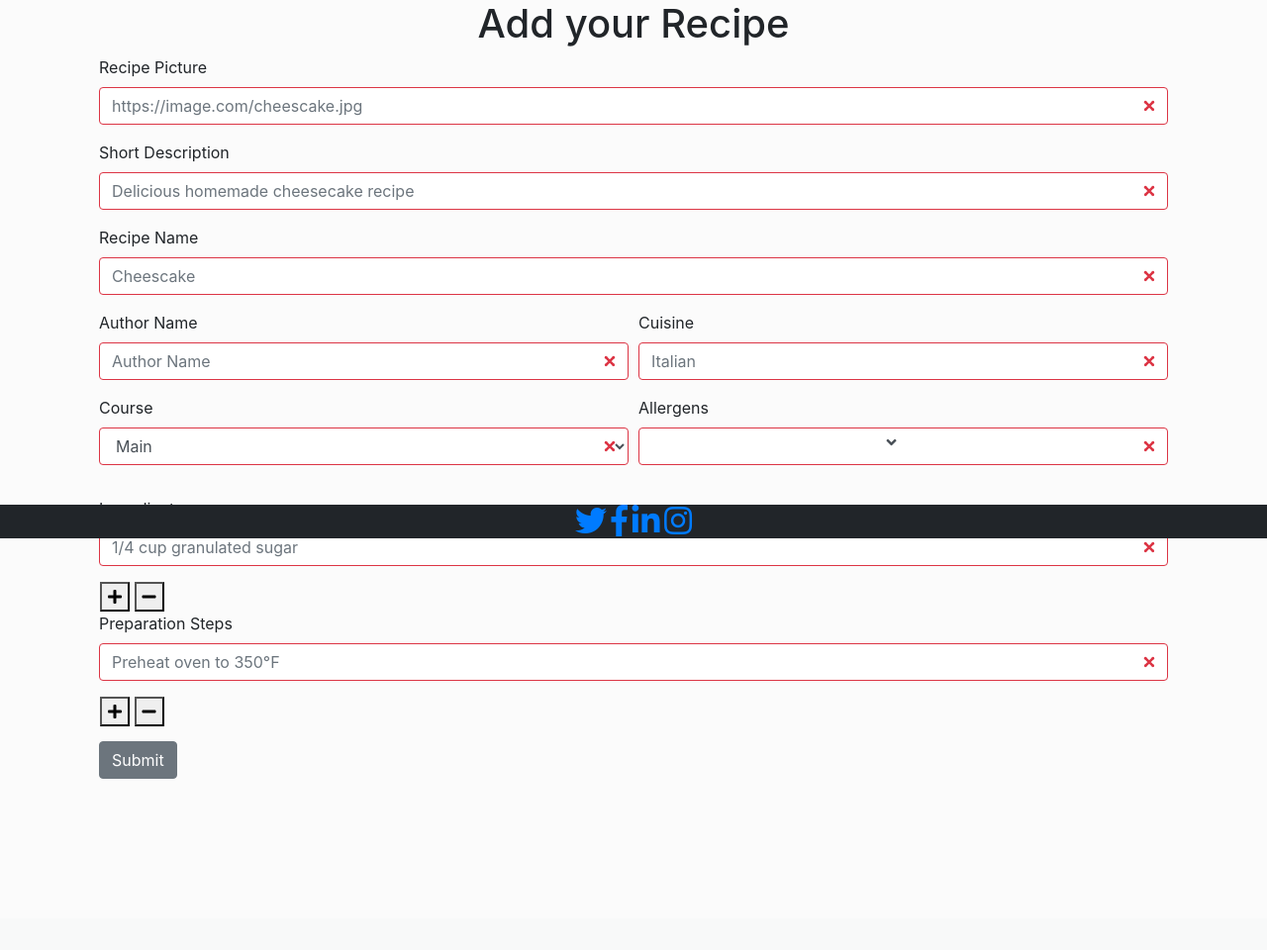
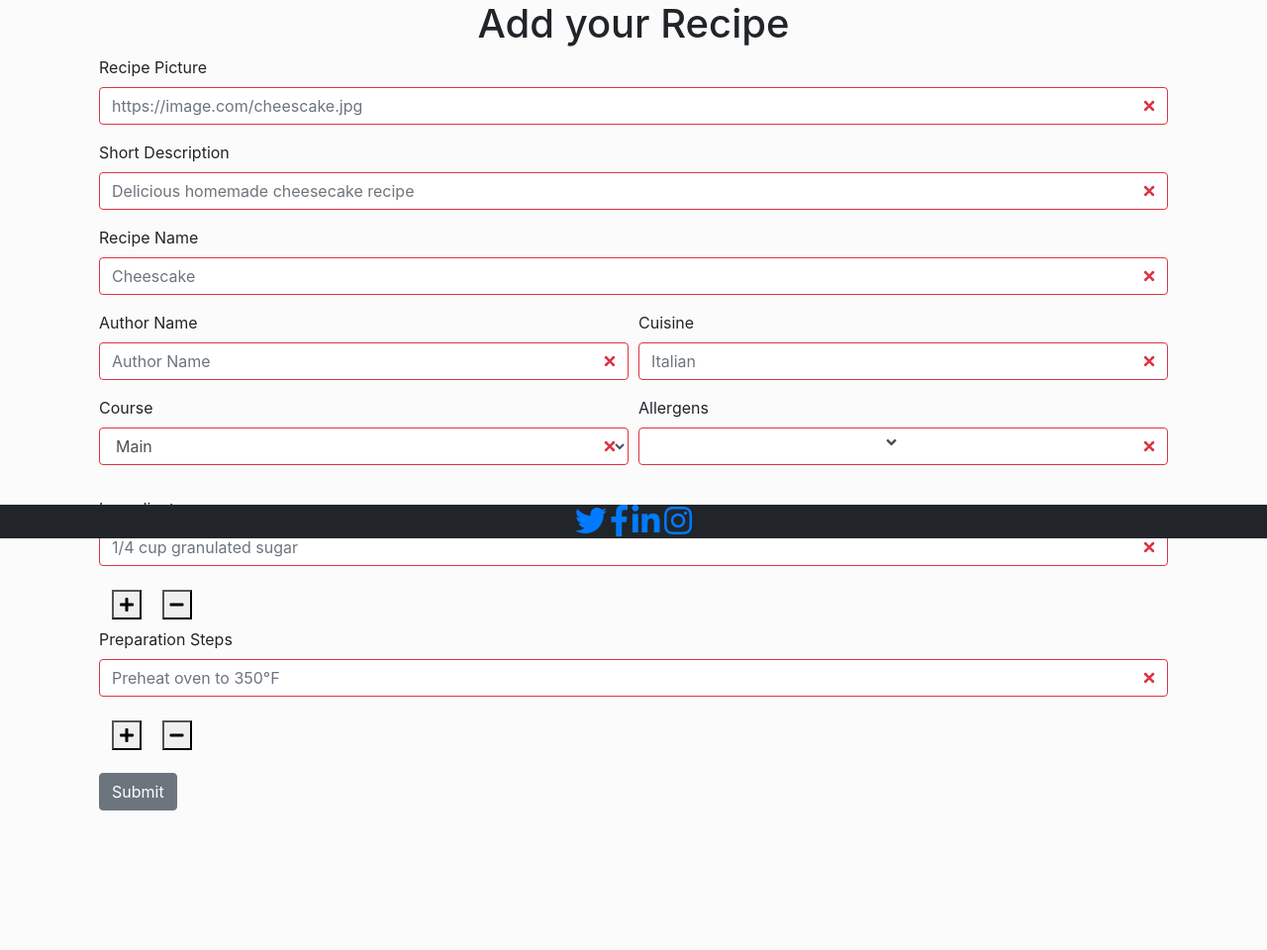
Before and after one commit to Luciano-Lima/myCookbook, a Flask app: page /insert_recipe in a window 1280 px wide. Shown: the part 256-1216 px from the top of the page at 99% size. Before the commit the page ends 1043 px from the top, so only its background shows below. Run offline with Flask 2, Linux system fonts and the light colour scheme; some libraries are stand-ins or nearby versions.

Commit message:
Added margin to the button on recipe form

```diff
--- a/static/css/style.css
+++ b/static/css/style.css
@@ -100,9 +100,17 @@ body, html {
 }
 
 #ingredientList {
-    padding: 1px;
+    margin: 5px;
 }
 
 #stepList {
-    padding: 1px;
+    margin: 5px;
 }
+
+#stepList button {
+    margin: 8px;
+}
+
+#ingredientList button {
+    margin: 8px;
+}
```
